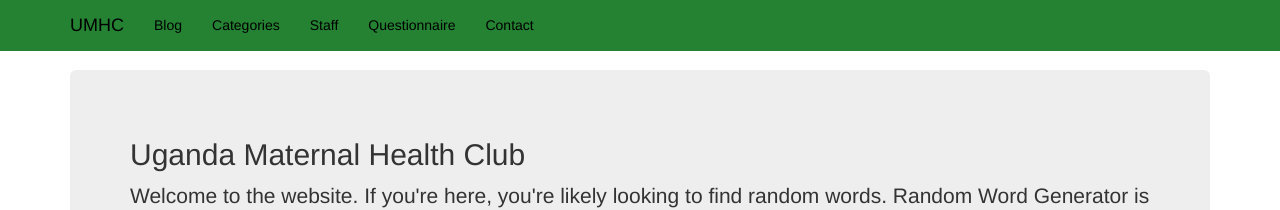
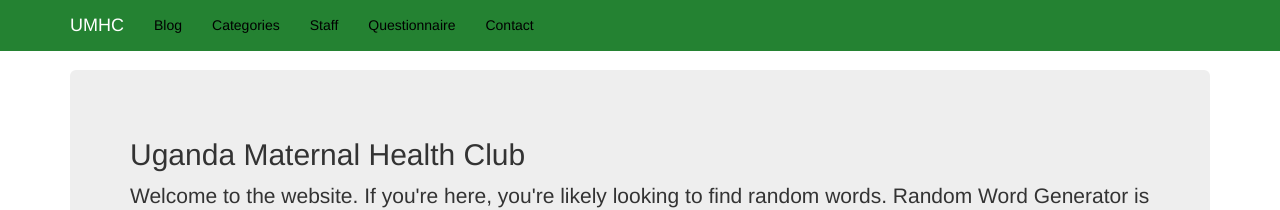
Before and after one commit to YuZhao823/ugsite, a Jekyll site: the page built from index.html, in a window 1280 px wide. Shown: the top 210 px of the page. Built offline with Jekyll 4.4.1, drawn with Linux system fonts in a browser that asks for light colours.

Commit message:
update navbar color

```diff
--- a/assets/css/styles.scss
+++ b/assets/css/styles.scss
@@ -20,11 +20,11 @@ body {
 // Top Bar
 .navbar.navbar-fixed-top {
     background-color: $top-navbar-background;
-    color: black;
+    color: white;
 }
 
 .navbar-brand {
-    color: black
+    color: white
 }
 
 .navbar-brand:hover {
```
